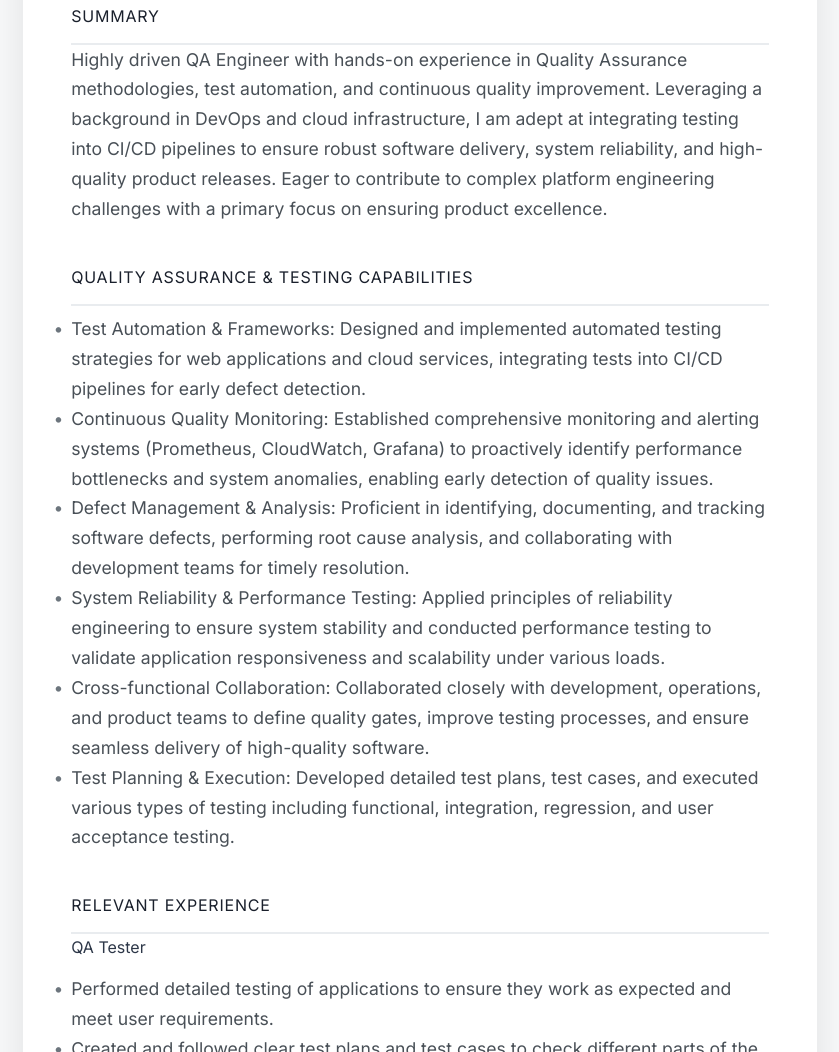
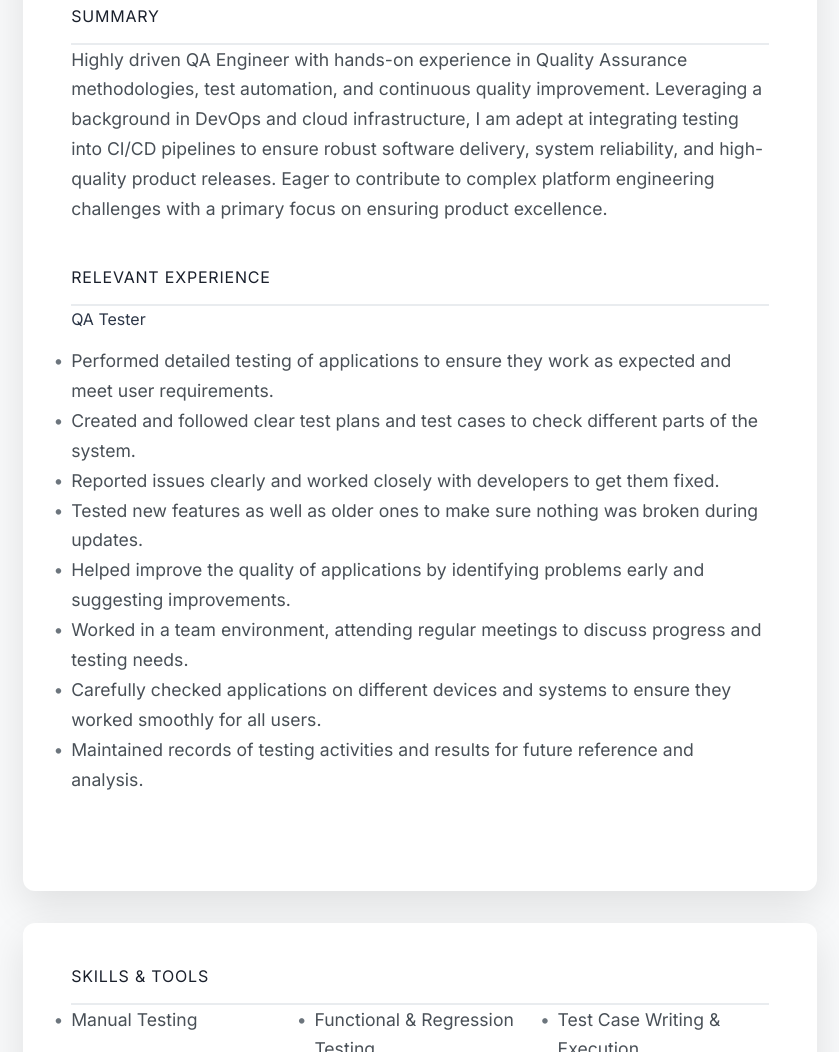
Before and after one commit to Aasim1234/resume, a plain HTML site: page index.html in a window 1280 px wide. Shown: the part 413-1465 px from the top of the page, without its empty margins (220-1059 px from the left). Drawn offline with nearby package versions, Linux system fonts and the light colour scheme.

Commit message:
Update index.html

```diff
--- a/index.html
+++ b/index.html
@@ -233,19 +233,6 @@
                 </p>
             </section>
 
-            <!-- Quality Assurance & Testing Capabilities -->
-            <section class="section-content">
-                <h2>QUALITY ASSURANCE & TESTING CAPABILITIES</h2>
-                <ul class="bullet-list text-gray-700 mt-2">
-                    <li>Test Automation & Frameworks: Designed and implemented automated testing strategies for web applications and cloud services, integrating tests into CI/CD pipelines for early defect detection.</li>
-                    <li>Continuous Quality Monitoring: Established comprehensive monitoring and alerting systems (Prometheus, CloudWatch, Grafana) to proactively identify performance bottlenecks and system anomalies, enabling early detection of quality issues.</li>
-                    <li>Defect Management & Analysis: Proficient in identifying, documenting, and tracking software defects, performing root cause analysis, and collaborating with development teams for timely resolution.</li>
-                    <li>System Reliability & Performance Testing: Applied principles of reliability engineering to ensure system stability and conducted performance testing to validate application responsiveness and scalability under various loads.</li>
-                    <li>Cross-functional Collaboration: Collaborated closely with development, operations, and product teams to define quality gates, improve testing processes, and ensure seamless delivery of high-quality software.</li>
-                    <li>Test Planning & Execution: Developed detailed test plans, test cases, and executed various types of testing including functional, integration, regression, and user acceptance testing.</li>
-                </ul>
-            </section>
-
             <!-- Professional Experience (Now QA Tester Focused) -->
             <section class="section-content">
                 <h2>RELEVANT EXPERIENCE</h2>
```
